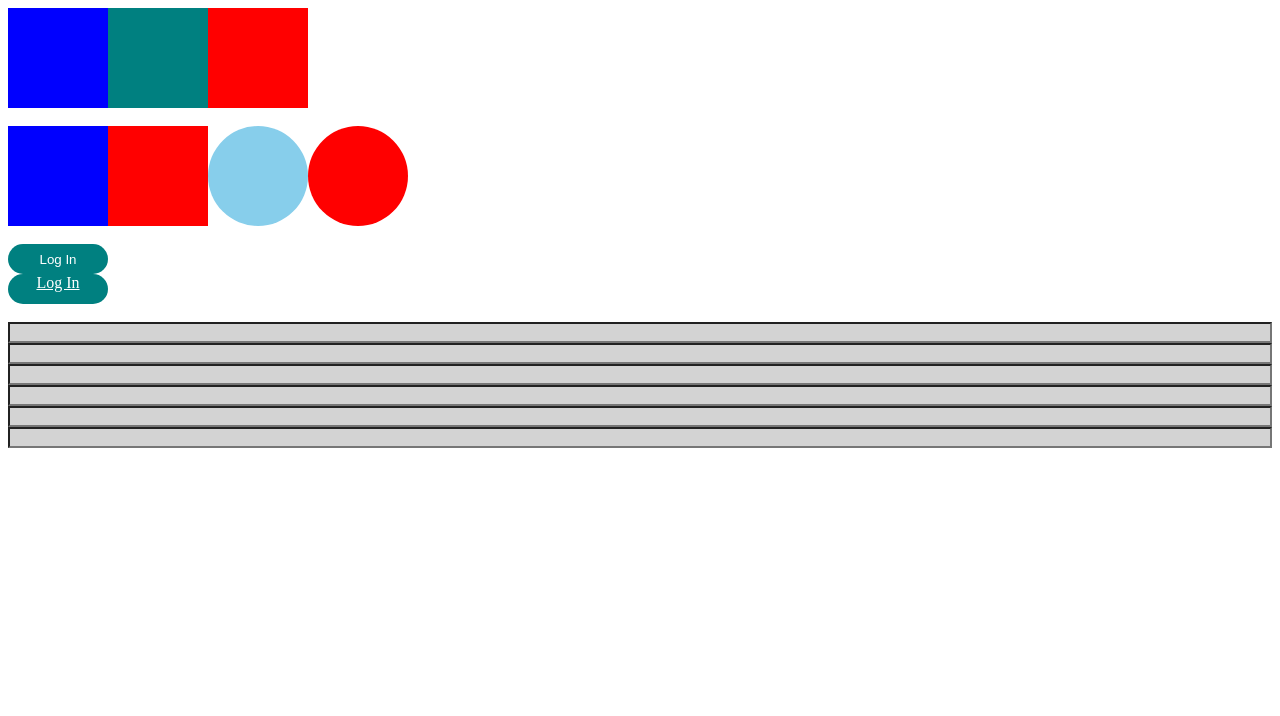
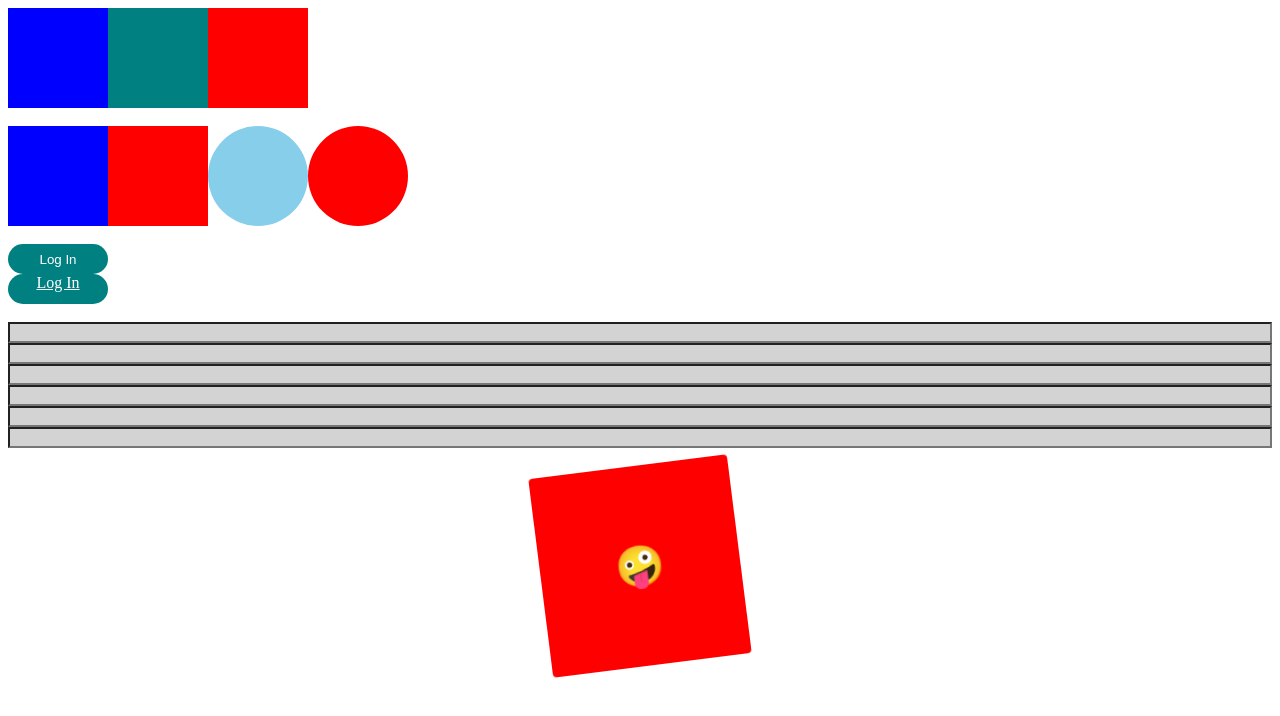
Before and after one commit to kimoony/styled-components-practice, a React (Create React App) app: page / in a window 1280 px wide. Shown: the top 716 px of the page. Built offline with nearby package versions, Linux system fonts and the light colour scheme.

Commit message:
:memo: Add Animation.js
keyFrames로 애니메이션 적용 및 component 안에 element 선택해서 hover적용

```diff
--- a/src/App.js
+++ b/src/App.js
@@ -1,13 +1,15 @@
 import FirstStyled from 'components/FirstStyled';
 import Extending from 'components/Extending';
 import AsAndAttrs from 'components/AsAndAttrs';
+import Animation from 'components/Animation';
 
 function App() {
   return (
     <>
       <FirstStyled /><br />
       <Extending /><br />
-      <AsAndAttrs />
+      <AsAndAttrs /><br />
+      <Animation />
     </>
   );
 }
--- /dev/null
+++ b/src/components/Animation.js
@@ -0,0 +1,57 @@
+import React from 'react';
+import styled, { keyframes } from 'styled-components';
+
+const Wrapper = styled.div`
+  display: flex;
+  justify-content: center;
+  align-items: center;
+`;
+
+const rotationAnimation = keyframes`
+  0% {
+    transform: rotate(0deg);
+    border-radius: 0px;
+  }
+  50% {
+    border-radius: 100px;
+  }
+  100% {
+    transform: rotate(360deg);
+    border-radius: 0px;
+  }
+`
+
+const Box = styled.div`
+height: 200px;
+width: 200px;
+background-color: red;
+animation: ${rotationAnimation} 1s linear infinite;
+display: flex;
+justify-content: center;
+align-items: center;
+/* component 안에서 element 선택 */
+span {
+  font-size: 40px;
+  transition: 1s all;
+  &:hover { /* span:hover{} 와 같다. */
+    font-size: 100px;
+    transition: 1s all;
+  }
+  &:active {
+    opacity: 0;
+  }
+}
+`;
+
+const Animation = () => {
+  return (
+    <Wrapper>
+      <Box>
+        {/* component 안에 element 도 사용할 수 있다. */}
+        <span>🤪</span>
+      </Box>
+    </Wrapper>
+  )
+}
+
+export default Animation
```
